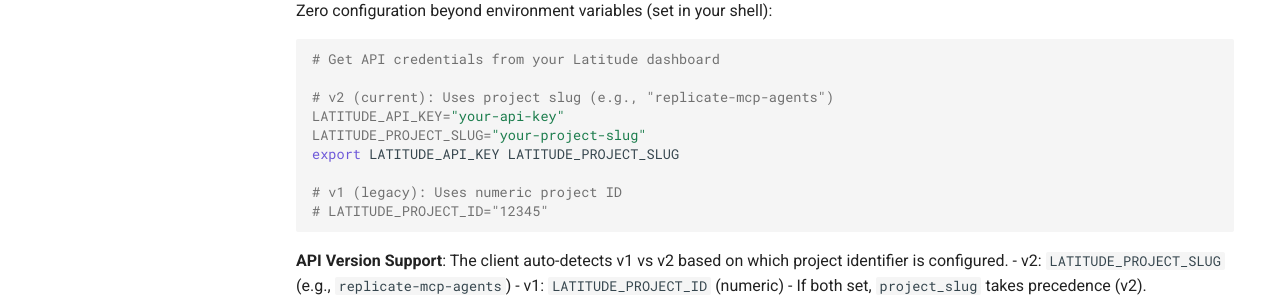
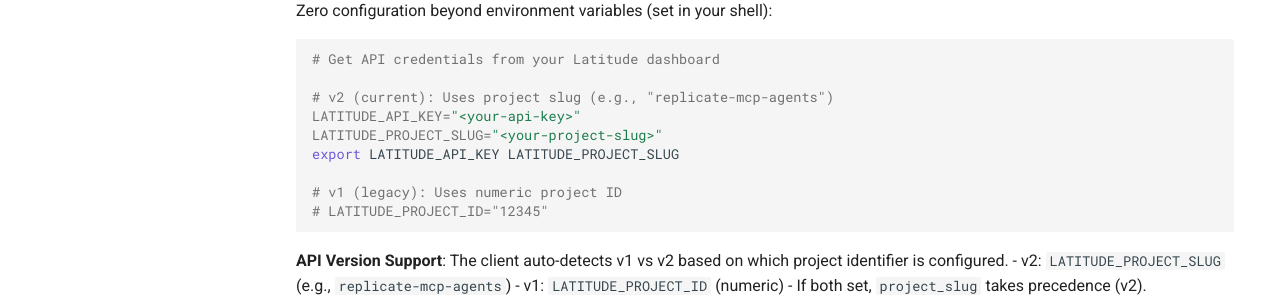
Before and after one commit to pt-act/replicate-mcp-agents, an MkDocs documentation site: the page built from docs/adr/009-latitude-integration.md, in a window 1280 px wide and 900 px high, scrolled down 1167 px. Shown: the part 153-453 px from the top of the window. Built offline with MkDocs 1.6.1 and Material for MkDocs 9.7.7, drawn with Linux system fonts in a browser that asks for light colours; comment, search, counter and statistics services are not loaded; part of the change alters nothing that is shown.

```diff
--- a/docs/adr/009-latitude-integration.md
+++ b/docs/adr/009-latitude-integration.md
@@ -57,8 +57,8 @@ Zero configuration beyond environment variables (set in your shell):
 # Get API credentials from your Latitude dashboard
 
 # v2 (current): Uses project slug (e.g., "replicate-mcp-agents")
-LATITUDE_API_KEY="your-api-key"
-LATITUDE_PROJECT_SLUG="your-project-slug"
+LATITUDE_API_KEY="<your-api-key>"
+LATITUDE_PROJECT_SLUG="<your-project-slug>"
 export LATITUDE_API_KEY LATITUDE_PROJECT_SLUG
 
 # v1 (legacy): Uses numeric project ID
```
